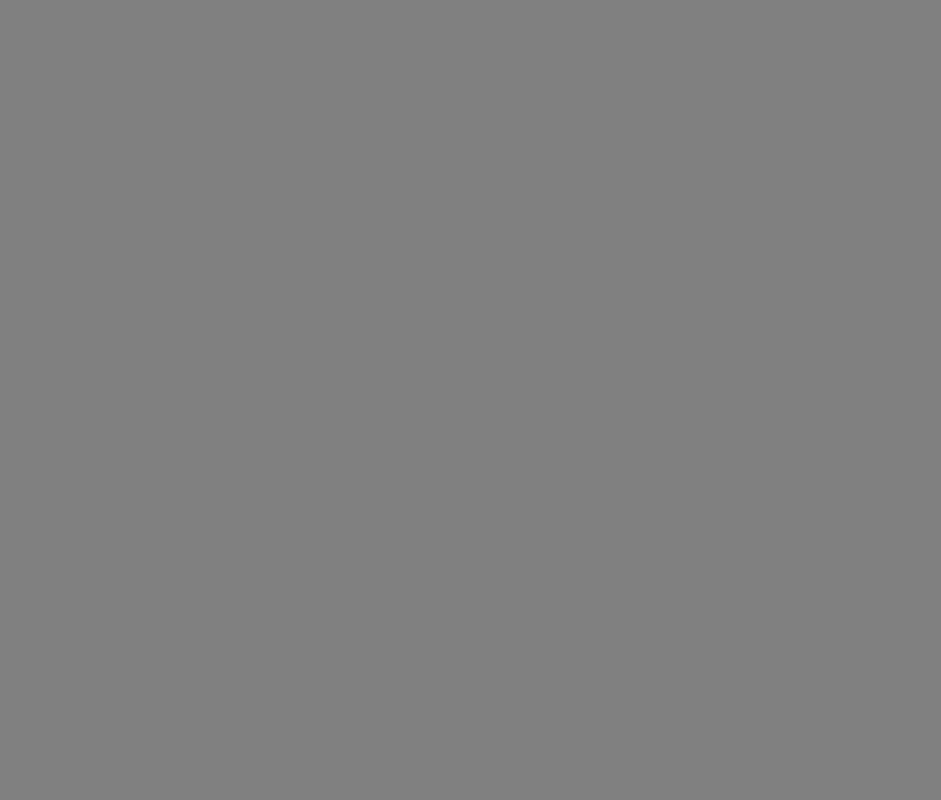
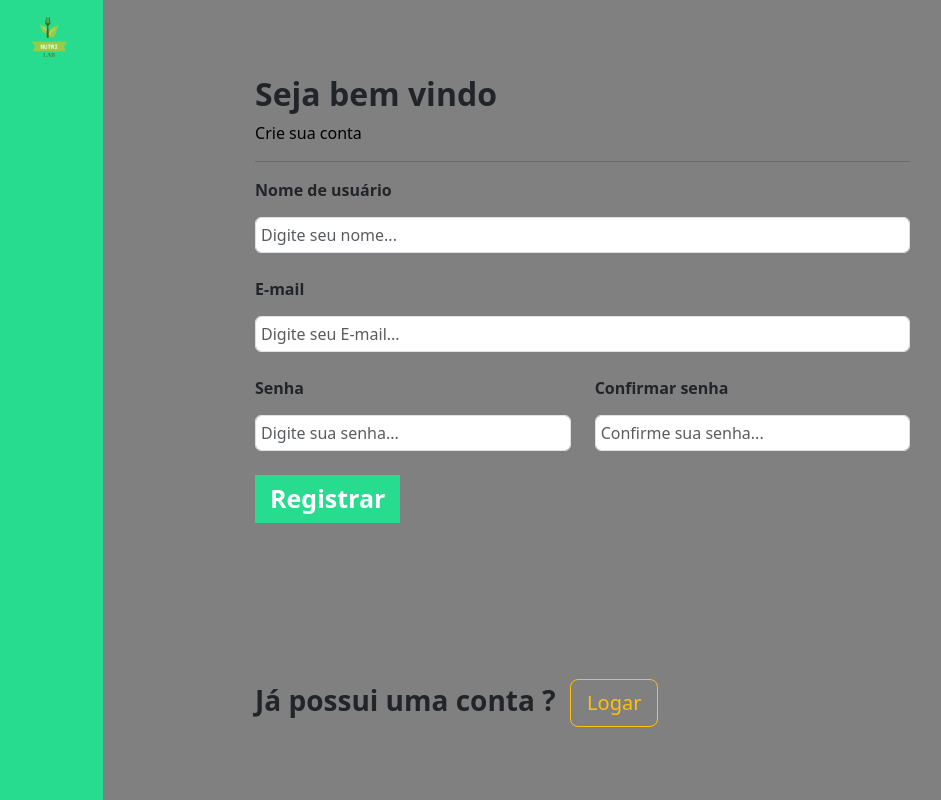
Before and after one commit to Brenokardoso/NutriLab, a Django app: page /auth/cadastro/ in a window 1280 px wide. Before the commit the part shown is empty. Shown: the whole page, without its empty margins (4-945 px from the left). Run offline with Django 5.2, Linux system fonts and the light colour scheme; data comes from the database, SQL or seed files in the repository; both versions use the stored data as it was after the commit.

Commit message:
base iniciada e cadastro de usuário pela auth do django

```diff
--- a/autenticacao/templates/cadastro.html
+++ b/autenticacao/templates/cadastro.html
@@ -1,5 +1,67 @@
 {% extends 'base.html' %}
+{% load static %}
+
+{% block 'head' %}
+
+<link rel="stylesheet" href="{% static 'autenticacao/css/cadastro.css' %}">
+
+{% endblock %}
 
 {% block 'titulo' %}
     Cadastros de usuários
 {% endblock %}
+
+{% block 'conteudo1' %}
+
+    <div class="container-fluid">
+        <div class="row">
+            <div class="col-md-1 sidebar">
+                <div class="logo_sidebar">
+
+                    <h2 class="logo">
+                        <img class="img_logo_sidebar" src="{% static 'autenticacao/img/logo_nutri_lab.png' %}">
+                    </h2>
+                </div>
+            </div>
+
+            <div class="col-md-9">
+                <div class="area_cadastrar">
+                    <h2 class="titulo">Seja bem vindo</h2>
+                    <p class="sub-titulo">Crie sua conta</p>
+                    <hr>
+
+                    <form action="{% url 'cadastro' %}" method="POST">
+                        {% csrf_token %}
+                        <span class="bold">Nome de usuário</span>
+                        <input class="form-control input-form" name="usuario" type="text" placeholder="Digite seu nome...">
+                        <br>
+                        <span class="bold">E-mail</span>
+                        <input class="form-control input-form" name="email" type="text" placeholder="Digite seu E-mail...">
+                        <br>
+                        <div class="row">
+                            <div class="col-md">
+                                <span class="bold">Senha</span>
+                                <input class="form-control input-form" name="senha" type="password" placeholder="Digite sua senha...">
+                            </div>
+
+                            <div class="col-md">
+                                <span class="bold">Confirmar senha</span>
+                                <input class="form-control input-form" name="confirmar_senha" type="password" placeholder="Confirme sua senha...">
+                            </div>
+                        </div>
+                        <br>
+                        <button class="btn-first" type="submit" >Registrar</button>
+
+                    </form>
+
+                    <h3 style="position: absolute; bottom: 65px; font-weight: bold">Já possui uma conta ?&nbsp <a class="btn btn-outline-warning btn-lg">Logar</a> </h3>
+                </div>
+
+            </div>
+
+        </div>
+
+
+    </div>
+
+{% endblock %}
--- a/autenticacao/views.py
+++ b/autenticacao/views.py
@@ -1,9 +1,47 @@
 from django.shortcuts import render
 from django.http import HttpResponse
+from django.contrib.auth.models import User
+from django.db.models import Q
 
 
 def cadastro(request):
+
+    usuario = request.POST.get("usuario")
+    email = request.POST.get("email")
+    senha = request.POST.get("senha")
+    confirmar_senha = request.POST.get("confirmar_senha")
+
+    print(f"valor de usuario {usuario}")
+    print(f"valor de email {email}")
+    print(f"valor de senha {senha}")
+    print(f"valor de confirmar_senha {confirmar_senha}")
+
+    if (
+        len(
+            User.objects.complex_filter(
+                Q(username=usuario) & Q(email=email) & Q(password=senha)
+            )
+        )
+        == 0
+    ):
+        if senha == confirmar_senha:
+            try:
+                user = User.objects.create_user(
+                    username=usuario, email=email, password=senha
+                )
+                user.save()
+                return render(request, "cadastro.html?status=200")
+
+            except Exception as e:
+                print(f"Houve uma excessão ao salvar os dados por motivos de {e}")
+        else:
+            print("Houve uma excessão ao confirmar a senha")
+
+    else:
+        print("Este usuário já existe")
+
     return render(request, "cadastro.html")
 
+
 def login(request):
-    return render(request,'login.html')
+    return render(request, "login.html")
--- a/nutri_lab/settings.py
+++ b/nutri_lab/settings.py
@@ -120,7 +120,7 @@ USE_TZ = True
 # https://docs.djangoproject.com/en/5.0/howto/static-files/
 
 STATIC_URL = "/static/"
-STATICFILES_DIR = os.path.join(BASE_DIR, "templates/static")
+STATICFILES_DIRS = [os.path.join(BASE_DIR, "templates/static/")]
 STATIC_ROOT = "/static"
 
 MEDIA_ROOT = os.path.join(BASE_DIR, "media")
--- /dev/null
+++ b/templates/static/autenticacao/css/cadastro.css
@@ -0,0 +1,68 @@
+.sidebar {
+    background-color: #27DB8F;
+    height: 100vh;
+}
+
+
+.logo_sidebar {
+    text-align: center;
+}
+
+.img_logo_sidebar {
+    width: 100%;
+    height: 100%;
+
+}
+
+.sidebar {
+
+    background-image: url();
+
+}
+
+.area_cadastrar {
+    margin-top: 8%;
+    margin-left: 15%;
+    width: 70%;
+}
+
+.titulo {
+
+    font-weight: bold;
+
+}
+
+.sub-titulo {
+    color: black;
+}
+
+.input-form {
+    margin-top: 15px;
+    width: 100%;
+    padding: 5px;
+    outline: 0;
+
+}
+
+.input-form:focus {
+
+    border: 2px solid #27DB8F !important;
+    outline: 0 !important;
+    box-shadow: none !important;
+
+}
+
+.bold {
+    font-weight: bold;
+}
+
+.btn-first {
+
+    border: none;
+    padding: 5px 15px 5px 15px;
+    font-size: 25px;
+    background-color: #27DB8F;
+    color: white;
+    font-weight: bold;
+
+}
--- a/templates/static/css/base.css
+++ /dev/null
@@ -1,3 +0,0 @@
-body {
-    background-color: grey;
-}
```
Also changed, not shown: autenticacao/templates/login.html (+11 -16 lines), db.sqlite3, templates/static/autenticacao/img/fundo_background.png (added), templates/static/autenticacao/img/logo_nutri_lab.png (added).
